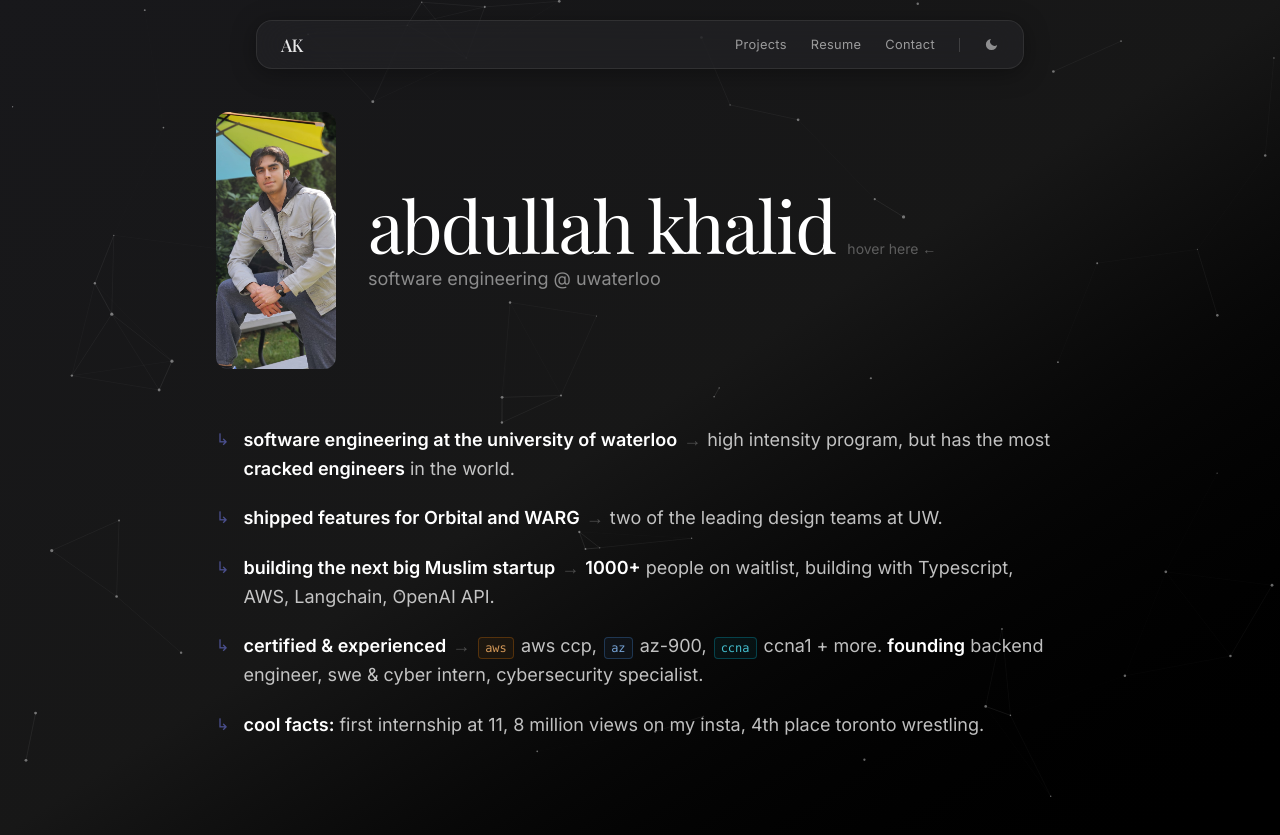
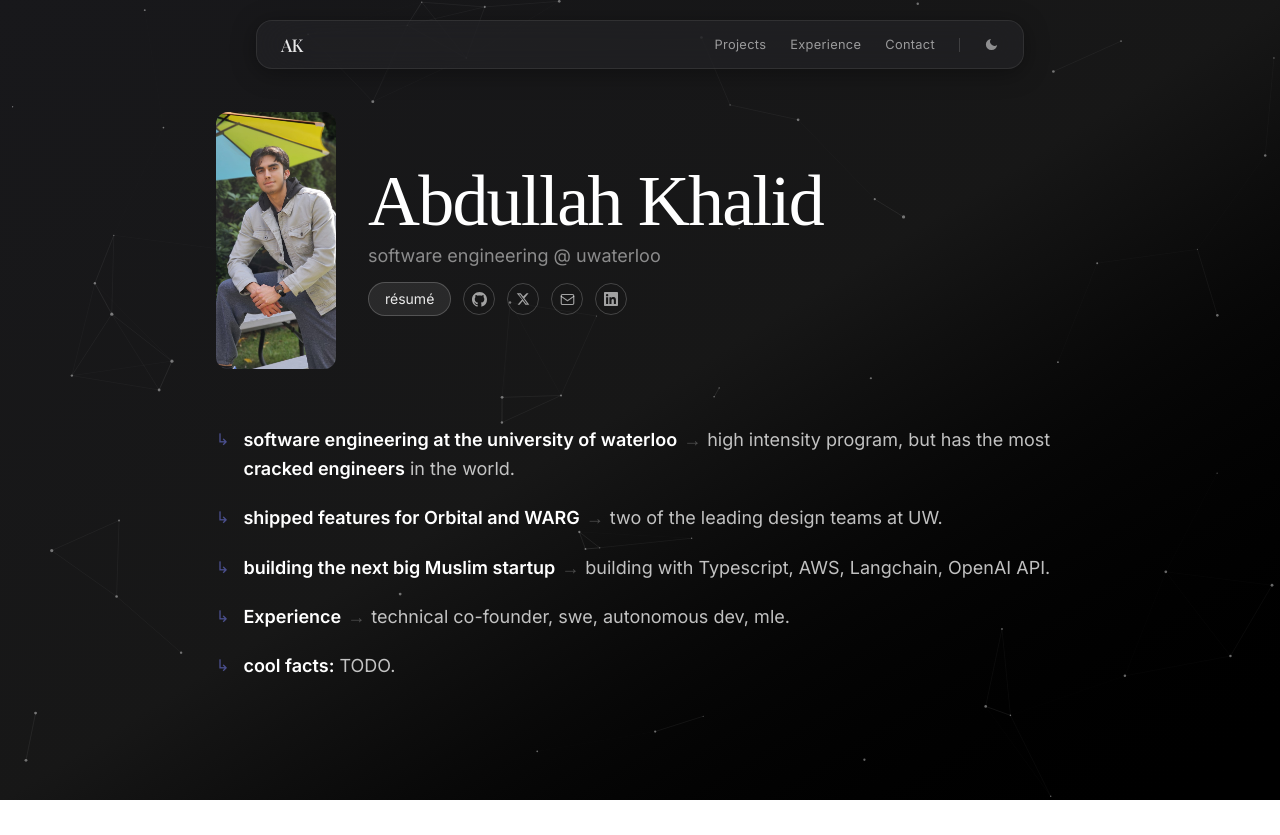
Before and after one commit to aKhalid1476/personalPortfolio, a Next.js app: page / in a window 1280 px wide. After the commit the page ends 800 px from the top, so only its background shows below. Built offline with nearby package versions, Linux system fonts and the light colour scheme; a web font is replaced by a local one.

Commit message:
added links to contacts and resume

```diff
--- a/app/layout.tsx
+++ b/app/layout.tsx
@@ -16,7 +16,7 @@
 });
 
 export const metadata: Metadata = {
-  title: "Muhib Waqar",
+  title: "Abdullah Khalid",
   description: "math & business @ uwaterloo · swe · security · product management",
 };
 
--- a/components/Bio.tsx
+++ b/components/Bio.tsx
@@ -56,31 +56,17 @@
       <Row delay={0.1}>
         <B>building the next big Muslim startup</B>
         <Sep />
-        <B>1000+</B> people on waitlist, building with Typescript, AWS, Langchain, OpenAI API.
+        building with Typescript, AWS, Langchain, OpenAI API.
       </Row>
 
       <Row delay={0.15}>
-        <B>certified &amp; experienced</B>
+        <B>Experience</B>
         <Sep />
-        <Tag accent="border-orange-400/25 text-orange-300/80 bg-orange-400/5">
-          aws
-        </Tag>{" "}
-        aws ccp,{" "}
-        <Tag accent="border-blue-400/25 text-blue-300/80 bg-blue-400/5">
-          az
-        </Tag>{" "}
-        az-900,{" "}
-        <Tag accent="border-cyan-400/25 text-cyan-300/80 bg-cyan-400/5">
-          ccna
-        </Tag>{" "}
-        ccna1 + more.{" "}
-        <B>founding</B> backend engineer, swe &amp; cyber intern, cybersecurity
-        specialist.
+        technical co-founder, swe, autonomous dev, mle.
       </Row>
 
       <Row delay={0.2}>
-        <B>cool facts:</B> first internship at 11, 8 million views on my insta,{" "}
-        4th place toronto wrestling.
+        <B>cool facts:</B> TODO.
       </Row>
     </section>
   );
--- a/components/Hero.tsx
+++ b/components/Hero.tsx
@@ -31,22 +31,82 @@
         {/* Name + hover hint */}
         <div className="flex flex-col gap-1">
           <div className="flex items-baseline gap-3 flex-wrap">
-            <h1 className="font-serif text-6xl md:text-7xl tracking-tight text-zinc-900 dark:text-white leading-none">
-              abdullah khalid
+            <h1
+              className="text-6xl md:text-7xl tracking-tight text-zinc-900 dark:text-white leading-none"
+              style={{ fontFamily: '"Bodoni Moda", "Bodoni 72", "Didot", serif' }}
+            >
+              Abdullah Khalid
             </h1>
-            <motion.span
-              animate={{ opacity: hovered ? 0 : 1 }}
-              transition={{ duration: 0.25 }}
-              className="text-sm text-zinc-400 dark:text-white/30 whitespace-nowrap"
-            >
-              hover here ←
-            </motion.span>
+
           </div>
 
           {/* Descriptor */}
           <p className="text-base md:text-lg text-zinc-500 dark:text-white/50 leading-relaxed">
             software engineering @ uwaterloo
           </p>
+
+          {/* Action buttons */}
+          <div className="flex items-center gap-3 mt-2">
+            {/* Resume download button */}
+            <a
+              href="/resumeSWE.pdf"
+              download
+              className="px-4 py-1.5 text-sm text-white/90 bg-white/[0.08] border border-white/20 rounded-full hover:bg-white/[0.14] hover:text-white transition-all duration-300 ease-out"
+            >
+              résumé
+            </a>
+
+            {/* GitHub */}
+            <a
+              href="https://github.com/aKhalid1476"
+              target="_blank"
+              rel="noopener noreferrer"
+              aria-label="GitHub"
+              className="w-8 h-8 flex items-center justify-center rounded-full border border-white/20 text-white/60 hover:bg-white/10 hover:text-white transition-all duration-300 ease-out hover:-translate-y-0.5"
+            >
+              <svg width="15" height="15" viewBox="0 0 24 24" fill="currentColor">
+                <path d="M12 0C5.37 0 0 5.37 0 12c0 5.31 3.435 9.795 8.205 11.385.6.105.825-.255.825-.57 0-.285-.015-1.23-.015-2.235-3.015.555-3.795-.735-4.035-1.41-.135-.345-.72-1.41-1.23-1.695-.42-.225-1.02-.78-.015-.795.945-.015 1.62.87 1.845 1.23 1.08 1.815 2.805 1.305 3.495.99.105-.78.42-1.305.765-1.605-2.67-.3-5.46-1.335-5.46-5.925 0-1.305.465-2.385 1.23-3.225-.12-.3-.54-1.53.12-3.18 0 0 1.005-.315 3.3 1.23.96-.27 1.98-.405 3-.405s2.04.135 3 .405c2.295-1.56 3.3-1.23 3.3-1.23.66 1.65.24 2.88.12 3.18.765.84 1.23 1.905 1.23 3.225 0 4.605-2.805 5.625-5.475 5.925.435.375.81 1.095.81 2.22 0 1.605-.015 2.895-.015 3.3 0 .315.225.69.825.57A12.02 12.02 0 0 0 24 12c0-6.63-5.37-12-12-12z" />
+              </svg>
+            </a>
+
+            {/* X (Twitter) */}
+            <a
+              href="https://x.com/akDev88"
+              target="_blank"
+              rel="noopener noreferrer"
+              aria-label="X"
+              className="w-8 h-8 flex items-center justify-center rounded-full border border-white/20 text-white/60 hover:bg-white/10 hover:text-white transition-all duration-300 ease-out hover:-translate-y-0.5"
+            >
+              <svg width="14" height="14" viewBox="0 0 24 24" fill="currentColor">
+                <path d="M18.244 2.25h3.308l-7.227 8.26 8.502 11.24H16.17l-4.714-6.231-5.401 6.231H2.746l7.73-8.835L1.254 2.25H8.08l4.259 5.631 5.905-5.631zm-1.161 17.52h1.833L7.084 4.126H5.117z" />
+              </svg>
+            </a>
+
+            {/* Email */}
+            <a
+              href="mailto:a36khali@uwaterloo.ca"
+              aria-label="Email"
+              className="w-8 h-8 flex items-center justify-center rounded-full border border-white/20 text-white/60 hover:bg-white/10 hover:text-white transition-all duration-300 ease-out hover:-translate-y-0.5"
+            >
+              <svg width="15" height="15" viewBox="0 0 24 24" fill="none" stroke="currentColor" strokeWidth="1.8" strokeLinecap="round" strokeLinejoin="round">
+                <rect x="2" y="4" width="20" height="16" rx="2" />
+                <path d="M2 7l10 7 10-7" />
+              </svg>
+            </a>
+
+            {/* LinkedIn */}
+            <a
+              href="https://www.linkedin.com/in/abdullah-khalid-uw/"
+              target="_blank"
+              rel="noopener noreferrer"
+              aria-label="LinkedIn"
+              className="w-8 h-8 flex items-center justify-center rounded-full border border-white/20 text-white/60 hover:bg-white/10 hover:text-white transition-all duration-300 ease-out hover:-translate-y-0.5"
+            >
+              <svg width="14" height="14" viewBox="0 0 24 24" fill="currentColor">
+                <path d="M20.447 20.452h-3.554v-5.569c0-1.328-.027-3.037-1.852-3.037-1.853 0-2.136 1.445-2.136 2.939v5.667H9.351V9h3.414v1.561h.046c.477-.9 1.637-1.85 3.37-1.85 3.601 0 4.267 2.37 4.267 5.455v6.286zM5.337 7.433a2.062 2.062 0 0 1-2.063-2.065 2.064 2.064 0 1 1 2.063 2.065zm1.782 13.019H3.555V9h3.564v11.452zM22.225 0H1.771C.792 0 0 .774 0 1.729v20.542C0 23.227.792 24 1.771 24h20.451C23.2 24 24 23.227 24 22.271V1.729C24 .774 23.2 0 22.222 0h.003z" />
+              </svg>
+            </a>
+          </div>
         </div>
       </div>
     </section>
--- a/components/Navbar.tsx
+++ b/components/Navbar.tsx
@@ -25,7 +25,7 @@
             href="#"
             className="text-[0.8rem] tracking-wide text-zinc-500 dark:text-white/55 hover:text-zinc-900 dark:hover:text-white/90 transition-colors duration-200"
           >
-            Resume
+            Experience
           </a>
           <a
             href="#contact"
```
Also changed, not shown: 1 other file (tests, documents, lock files or other folders).
